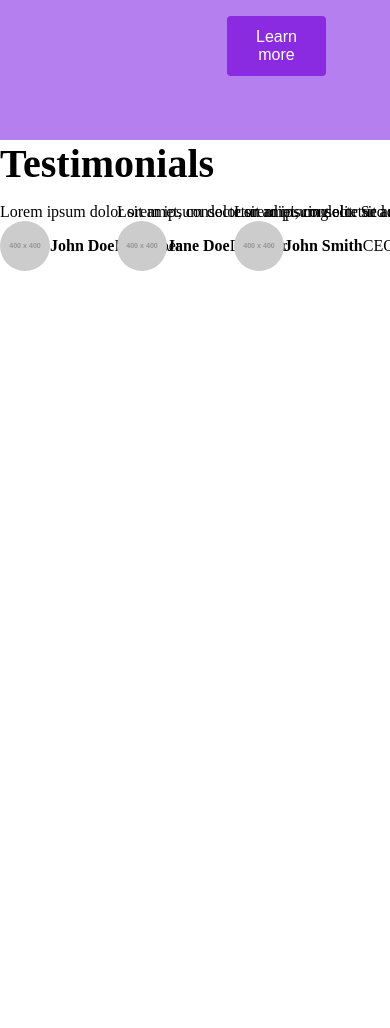
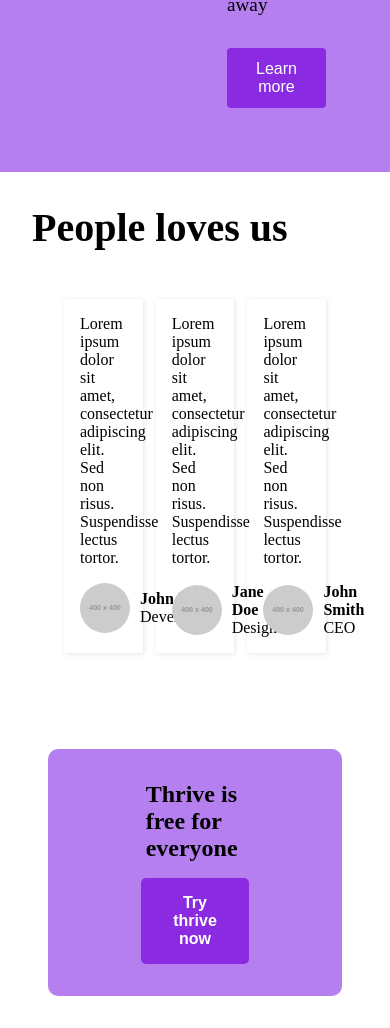
Before and after one commit to Charmingdc/Thryve, a React (Vite) app: page /landing in a window 390 px wide. Shown: the part 1815-2843 px from the top of the page. Before the commit the page ends 2086 px from the top, so only its background shows below. Built offline with nearby package versions, Linux system fonts and the light colour scheme.

Commit message:
Done with the landing page except for the illustrations and i think the footer and the responsiveness

```diff
--- a/src/components/CallToActionSection/CallToActionSection.css
+++ b/src/components/CallToActionSection/CallToActionSection.css
@@ -10,6 +10,7 @@
     width: 100%;
     padding: 2rem;
     background-color: var(--lighter-color);
+    margin-top: 2rem;
 }
 
 .call-to-action-section .container {
--- /dev/null
+++ b/src/components/CallToActionSection2/CallToActionSection2.css
@@ -0,0 +1,53 @@
+:root {
+    --original-color: #8a2be2;
+    --lighter-color: #b57fef;
+}
+
+.cta {
+    display: flex;
+    justify-content: center;
+    align-items: center;
+    width: 100%;
+    padding: 2rem;
+}
+
+.cta .container {
+    display: flex;
+    justify-content: space-between;
+    width: 90%;
+    padding: 1rem;
+    border-radius: 10px;
+    background-color: var(--lighter-color);
+}
+
+.cta .container .cta-content {
+    width: 50%;
+    padding: 1rem;
+    display: flex;
+    flex-direction: column;
+    gap: 1rem;
+    align-items: center;
+}
+
+.cta .container .cta-content h1 {
+    font-size: 2rem;
+    font-weight: 700;
+    color: #333;
+}
+
+.cta .container .cta-content button {
+    padding: 1rem 2rem;
+    background-color: var(--original-color);
+    color: #fff;
+    font-size: 1rem;
+    font-weight: 700;
+    border: none;
+    border-radius: 5px;
+    cursor: pointer;
+    width: fit-content;
+    transition: background-color 0.3s ease-in-out;
+}
+
+.cta .container .cta-content button:hover {
+    background-color: var(--lighter-color);
+}
--- /dev/null
+++ b/src/components/CallToActionSection2/CallToActionSection2.jsx
@@ -0,0 +1,17 @@
+import "./CallToActionSection2.css";
+const CallToActionSection2 = () => {
+    return(
+        <section className="cta">
+            <div className="container">
+                <div className="cta-content"></div>
+                <div className="cta-content">
+                    <h2>Thrive is free for everyone</h2>
+                    <button>Try thrive now</button>
+                </div>
+                <div className="cta-content"></div>
+            </div>
+        </section>
+    )
+}
+
+export default CallToActionSection2;
--- a/src/components/TestimonialsSection/Testimonial.jsx
+++ b/src/components/TestimonialsSection/Testimonial.jsx
@@ -1,10 +1,10 @@
 const Testimonial = ({ text, author, image, title }) => {
   return (
     <div className="testimonial">
-      <p className="testimonial-text">{text}</p>
+      <div><p className="testimonial-text">{text}</p></div>
       <div className="testimonial-author">
         <img src={image}/>
-            <div>
+            <div style={{marginLeft: "10px", display: "flex", flexDirection: "column"}}>
                 <span><b>{author}</b></span>
                 <span>{title}</span>
             </div>
--- a/src/components/TestimonialsSection/TestimonialsSection.css
+++ b/src/components/TestimonialsSection/TestimonialsSection.css
@@ -1,6 +1,7 @@
 .testimonials-section {
     display: flex;
     flex-direction: column;
+    padding: 2rem;
 }
 
 .testimonials-section h2 {
@@ -10,18 +11,20 @@
 
 .testimonials-section .testimonials {
     display: flex;
-    overflow-x: auto;
-    overflow-y: hidden;
-    white-space: nowrap;
-    justify-content: flex-start;
-    animation: scroll 10s linear infinite;
+    width: 100%;
+    justify-content: space-between;
+    padding: 2rem;
 }
 
 .testimonials .testimonial {
-    height: 80%;
     width: 30%;
-    flex-wrap: wrap;
+    display: flex;
+    flex-direction: column;
+    box-shadow: 1px 1px 5px rgba(0, 0, 0, 0.1);
+    padding: 1rem;
+    gap: 1rem;
 }
+
 
 .testimonial-author {
     display: flex;
@@ -32,4 +35,5 @@
     width: 50px;
     height: 50px;
     border-radius: 50%;
+    object-fit: cover;
 }
--- a/src/components/TestimonialsSection/TestimonialsSection.jsx
+++ b/src/components/TestimonialsSection/TestimonialsSection.jsx
@@ -3,19 +3,19 @@
 const TestimonialsSection = () => {
   return (
     <section className="testimonials-section">
-      <h2 className="section-title">Testimonials</h2>
+      <h2 className="section-title">People loves us</h2>
       <div className="testimonials">
         <Testimonial
           text="Lorem ipsum dolor sit amet, consectetur adipiscing elit. Sed non risus. Suspendisse lectus tortor."
           author="John Doe"
           image="https://via.placeholder.com/400"
-          title={"Developer"}
+          title="Developer"
         />
         <Testimonial
           text="Lorem ipsum dolor sit amet, consectetur adipiscing elit. Sed non risus. Suspendisse lectus tortor."
           author="Jane Doe"
           image="https://via.placeholder.com/400"
-          title={"Designer"}
+          title="Designer"
         />
         <Testimonial
           text="Lorem ipsum dolor sit amet, consectetur adipiscing elit. Sed non risus. Suspendisse lectus tortor."
--- a/src/pages/LandingPage/LandingPage.jsx
+++ b/src/pages/LandingPage/LandingPage.jsx
@@ -1,4 +1,5 @@
 import CallToActionSection from "../../components/CallToActionSection/CallToActionSection";
+import CallToActionSection2 from "../../components/CallToActionSection2/CallToActionSection2";
 import FeaturesSection from "../../components/FeaturesSection/FeaturesSection";
 import Header from "../../components/Header/Header";
 import HeroSection from "../../components/HeroSection/HeroSection";
@@ -13,6 +14,7 @@
             <FeaturesSection />
             <CallToActionSection />
             <TestimonialsSection />
+            <CallToActionSection2 />
         </div>
     );
 }
```
